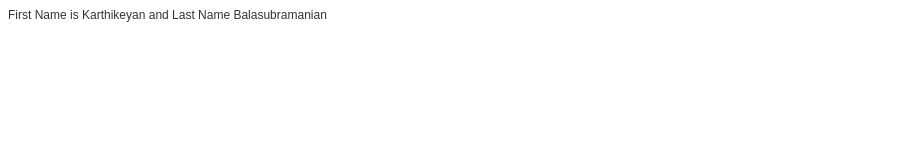
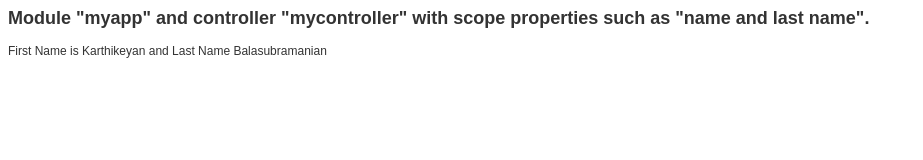
Before and after one commit to bkarthikeyan1988/fed-session10-assignment2, a plain HTML site: page index.html in a window 1280 px wide. Shown: the whole page, without its empty margins (0-923 px from the left). Drawn offline with Linux system fonts and the light colour scheme.

Commit message:
Title Changes

```diff
--- a/index.html
+++ b/index.html
@@ -16,6 +16,7 @@
 	<!-- CSS Block Ends -->
 </head>
 <body>
+	<h2>Module "myapp" and controller "mycontroller" with scope properties such as "name and last name".</h2>
 	<div ng-app="myApp">
 		<div ng-controller="MyController">
 			<p>{{"First Name is "+ firstName + " and Last Name " + lastName}}</p>
```
